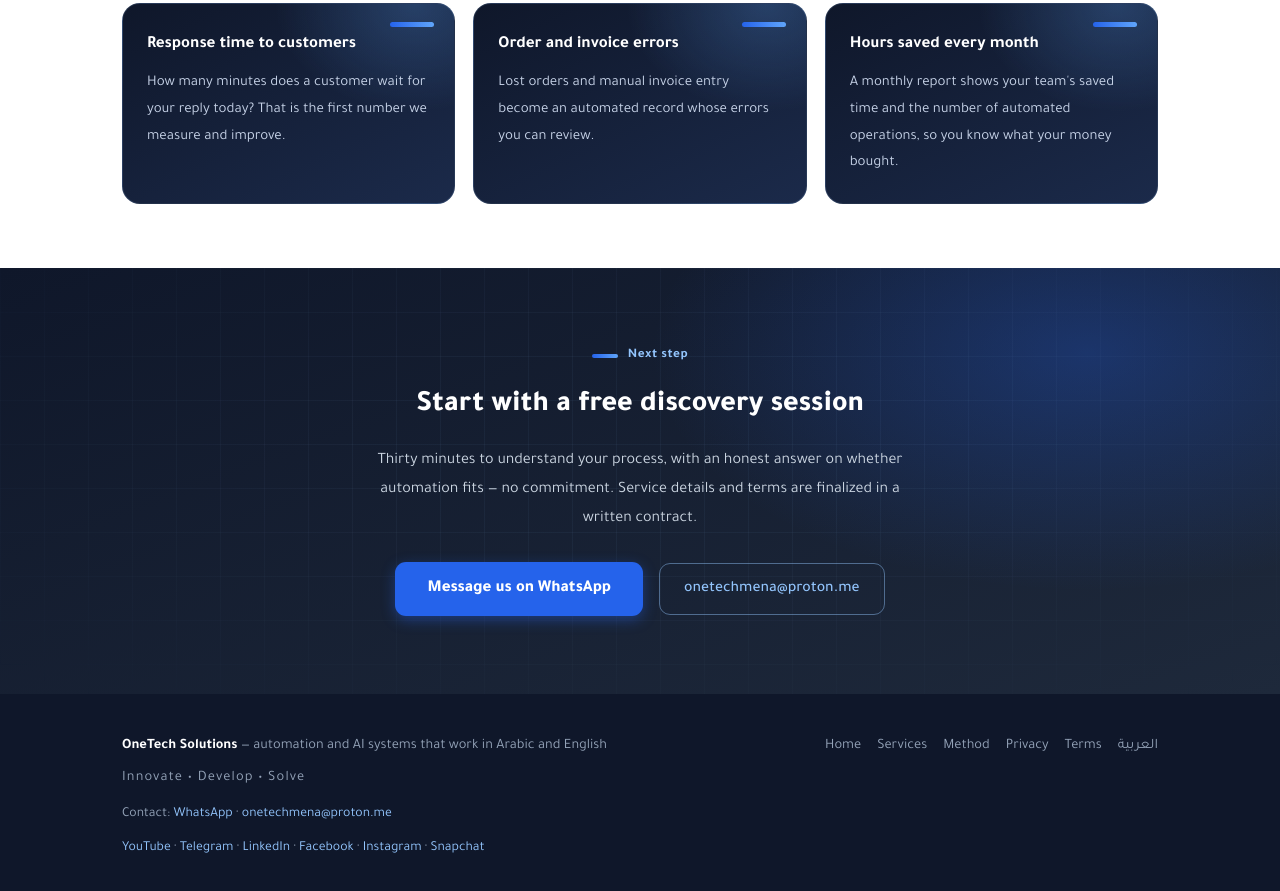
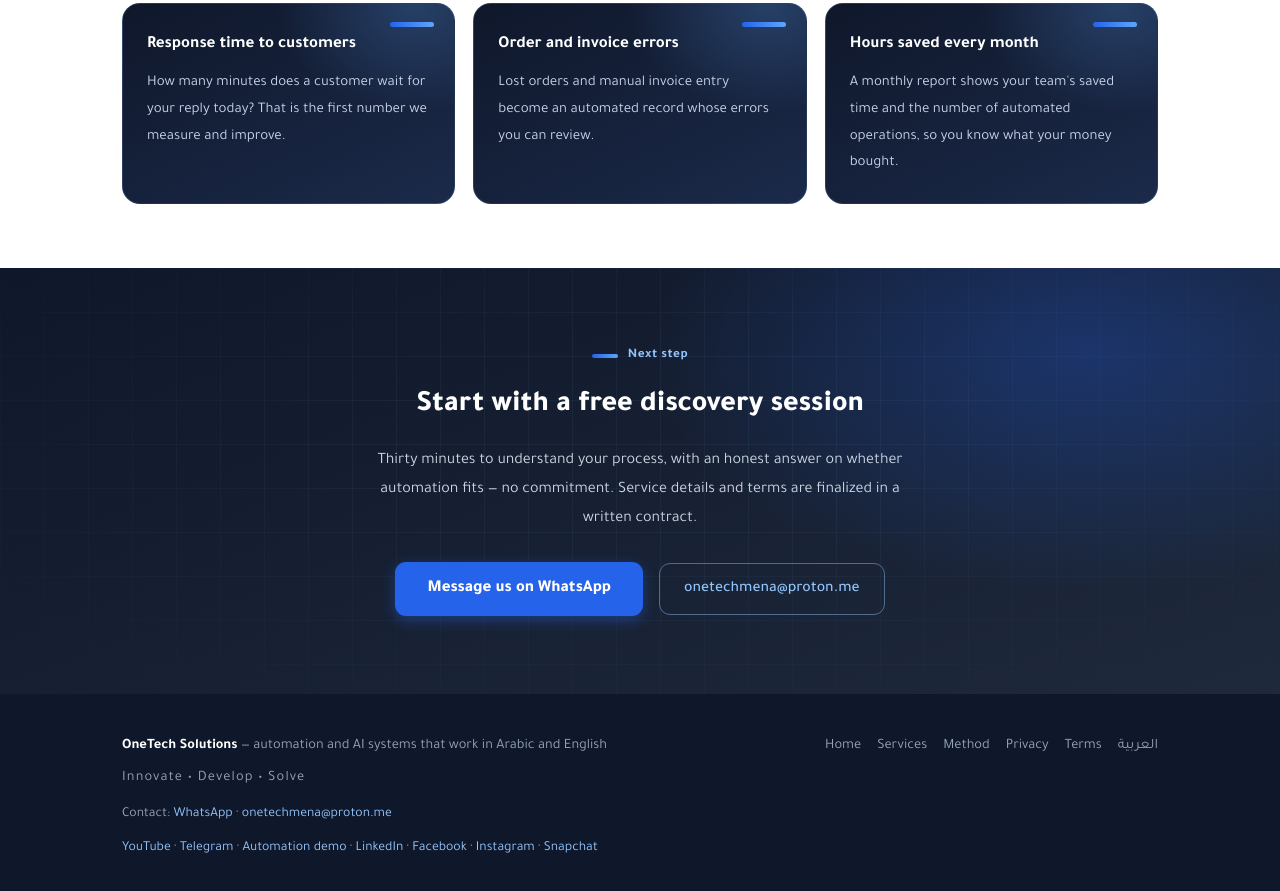
Before and after one commit to Anas379110/onetech-site, an Astro site: page /en in a window 1280 px wide. Shown: the part 3626-4517 px from the top of the page. Built offline with nearby package versions, Linux system fonts and the light colour scheme; Astro itself is replaced by a stand-in of ours.

Commit message:
Add approved English demo footer link

```diff
--- a/src/layouts/BaseEn.astro
+++ b/src/layouts/BaseEn.astro
@@ -78,7 +78,7 @@ const languageTarget = Astro.url.pathname.includes('/privacy') ? '/privacy' : As
 					<b>OneTech Solutions</b> — automation and AI systems that work in Arabic and English
 					<div class="slogan">Innovate • Develop • Solve</div>
 					<div class="foot-contact">Contact: <a href="https://wa.me/963995263075">WhatsApp</a> · <a href="mailto:onetechmena@proton.me"><span dir="ltr">onetechmena@proton.me</span></a></div>
-					<nav class="foot-contact" aria-label="Social links"><a href="https://www.youtube.com/@OneTechMENA">YouTube</a> · <a href="https://t.me/OneTechMENA">Telegram</a> · <a href="https://www.linkedin.com/company/onetechmena/">LinkedIn</a> · <a href="https://www.facebook.com/61596958526046/">Facebook</a> · <a href="https://www.instagram.com/anas379110alhomsi">Instagram</a> · <a href="https://www.snapchat.com/@feminset">Snapchat</a></nav>
+					<nav class="foot-contact" aria-label="Social links"><a href="https://www.youtube.com/@OneTechMENA">YouTube</a> · <a href="https://t.me/OneTechMENA">Telegram</a> · <a href="https://t.me/OneTechMENADemoBot">Automation demo</a> · <a href="https://www.linkedin.com/company/onetechmena/">LinkedIn</a> · <a href="https://www.facebook.com/61596958526046/">Facebook</a> · <a href="https://www.instagram.com/anas379110alhomsi">Instagram</a> · <a href="https://www.snapchat.com/@feminset">Snapchat</a></nav>
 				</div>
 				<nav class="foot-nav" aria-label="Footer links">
 					<a href="/en">Home</a>
```
